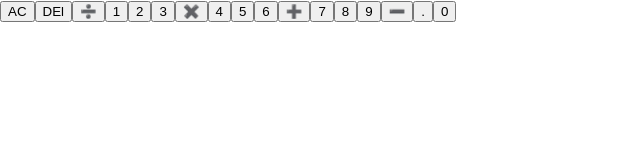
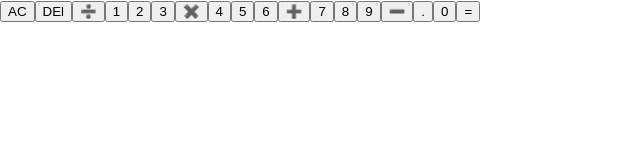
Before and after one commit to elijahgummer/calculatorReact, a React (Create React App) app in the folder calculator_react/: page / in a window 1280 px wide. Shown: the top 160 px of the page, without its empty margins (0-640 px from the left). Built offline with nearby package versions, Linux system fonts and the light colour scheme.

Commit message:
added to calculator in react!!!

```diff
--- a/calculator_react/src/App.js
+++ b/calculator_react/src/App.js
@@ -24,6 +24,7 @@ function App() {
       <button>➖</button>
       <button>.</button>
       <button>0</button>
+      <button>=</button>
     </div>
   );
 }
```
